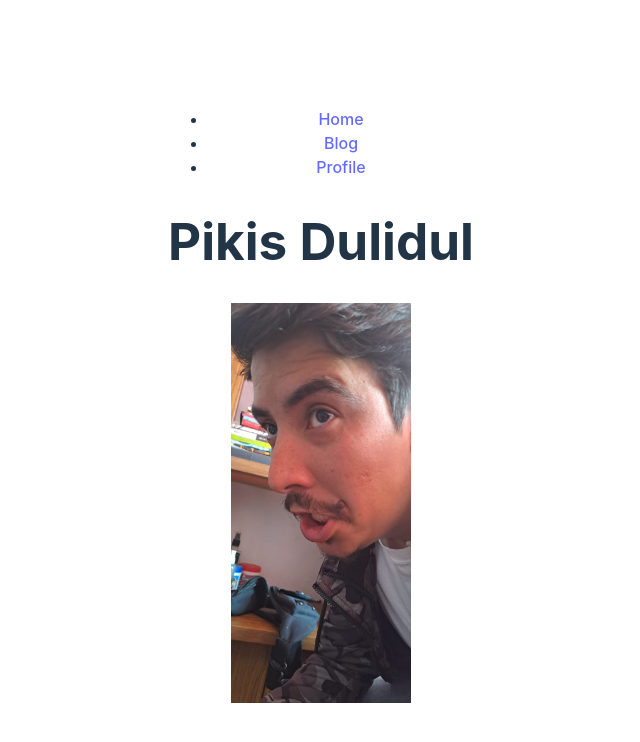
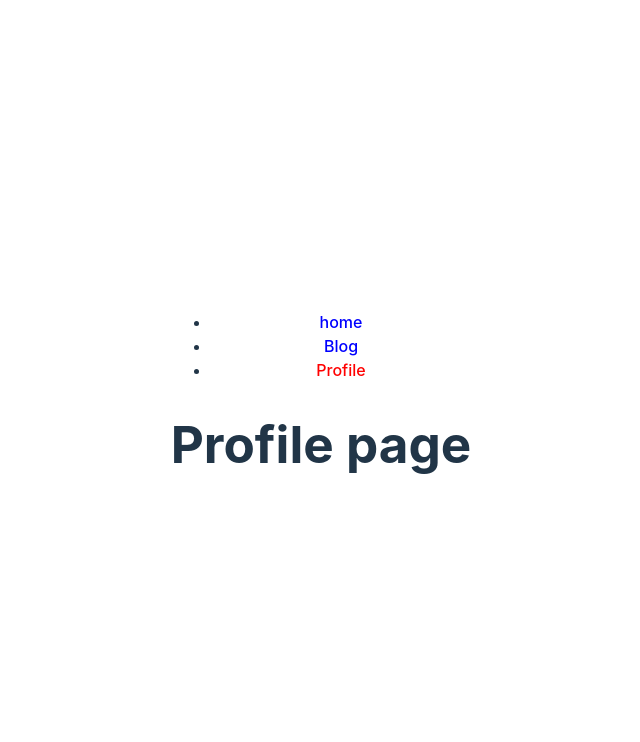
Before and after one commit to Chrisburg22/react-router-DOM6, a React (Vite) app: page /#/profile in a window 1280 px wide. Shown: the top 742 px of the page, without its empty margins (319-959 px from the left). Built offline with nearby package versions, Linux system fonts and the light colour scheme.

Commit message:
Utilizamos los componentes Link y NavLink para poder navegar en nuestra aplicación, es una manera mucho más dinamica e interesante de trabajar con la navegación de un sitio web

```diff
--- a/src/App.jsx
+++ b/src/App.jsx
@@ -9,7 +9,7 @@ import { BlogPage } from './Components/BlogPage'
 import { ProfilePage } from './Components/ProfilePage'
 
 function App() {
-  const [count, setCount] = useState(0)
+  const [count, setCount] = useState(0);
 
   return (
     <div className="App">
--- a/src/Components/Menu/index.jsx
+++ b/src/Components/Menu/index.jsx
@@ -1,11 +1,39 @@
-import React from 'react'
-import { Link } from 'react-router-dom';
+import React from "react";
+import { Link, NavLink } from "react-router-dom";
 
+const routes = [];
+routes.push({
+    to: '/',
+    text: "home",
+});
+routes.push({
+    to: '/blog',
+    text: "Blog",
+});
+routes.push({
+    to: '/profile',
+    text: "Profile",
+});
 export const Menu = () => {
   return (
     <div>
       <ul>
+        {
+            routes.map((route)=>{
+                return (
                     <li>
+          <NavLink
+            //className={({isActive})=>''}
+            style={({ isActive }) => ({ color: isActive ? "red" : "blue" })}
+            to={route.to}
+          >
+            {route.text}
+          </NavLink>
+        </li>
+                )
+            })
+        }
+        {/* {<li>
           <Link to="/">Home</Link>
         </li>
         <li>
@@ -13,8 +41,33 @@ export const Menu = () => {
         </li>
         <li>
           <Link to="/profile">Profile</Link>
+        </li>} */}
+        {/* {<li>
+          <NavLink
+            //className={({isActive})=>''}
+            style={({ isActive }) => ({ color: isActive ? "red" : "blue" })}
+            to="/"
+          >
+            Home
+          </NavLink>
         </li>
+        <li>
+          <NavLink
+            style={({ isActive }) => ({ color: isActive ? "red" : "blue" })}
+            to="/blog"
+          >
+            Blog
+          </NavLink>
+        </li>
+        <li>
+          <NavLink
+            style={({ isActive }) => ({ color: isActive ? "red" : "blue" })}
+            to="/profile"
+          >
+            Profile
+          </NavLink>
+        </li>} */}
       </ul>
     </div>
   );
-}
+};
--- a/src/Components/ProfilePage/index.jsx
+++ b/src/Components/ProfilePage/index.jsx
@@ -1,11 +1,7 @@
 import React from 'react'
-import pikis from '../../assets/pikis.jpeg'
 
 export const ProfilePage = () => {
   return (
-    <main>
-        <h1>Pikis Dulidul</h1>
-        <img src={pikis} alt="Pikis" height={"400px"}/>
-    </main>
+    <h1>Profile page</h1>
   );
 }
```
Also changed, not shown: src/assets/pikis.jpeg (deleted), 1 other file (tests, documents, lock files or other folders). Lines whose indentation alone changed are shown as unchanged.
